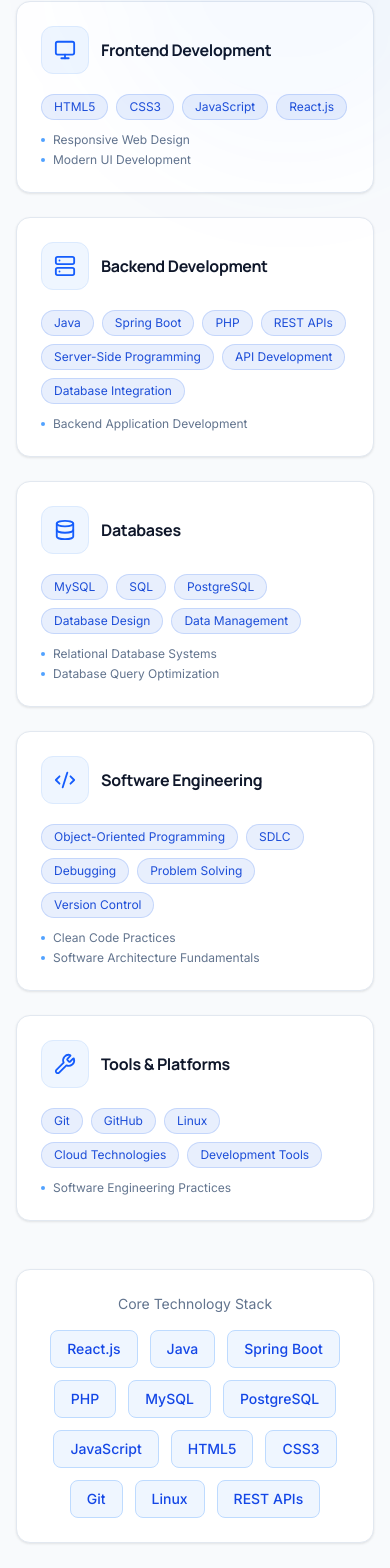
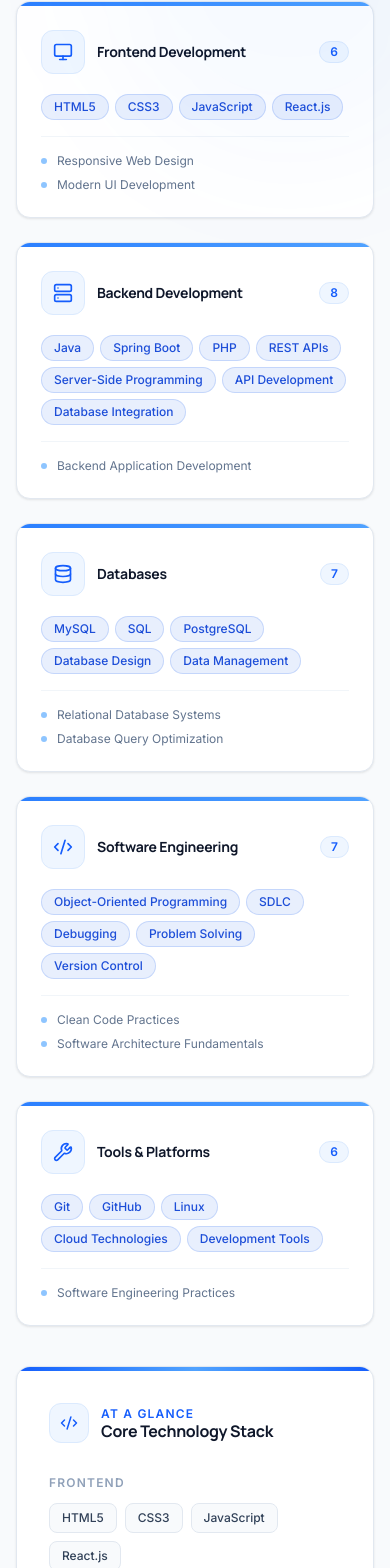
Before and after one commit to quelemine/Quelemine-Portfolio, a Next.js app: page / in a window 390 px wide. Shown: the part 4052-5620 px from the top of the page. Built offline with nearby package versions, Linux system fonts and the light colour scheme.

Commit message:
redesign: skill cards with accent bar + count badge; core stack grouped by category

```diff
--- a/components/Skills/index.tsx
+++ b/components/Skills/index.tsx
@@ -28,9 +28,11 @@ export default function Skills() {
           <h2 className="text-3xl sm:text-4xl font-bold section-title">Technical Skills</h2>
         </motion.div>
 
-        <div className="grid md:grid-cols-2 xl:grid-cols-3 gap-6">
+        <div className="grid md:grid-cols-2 xl:grid-cols-3 gap-6 items-start">
           {skillCategories.map((cat, i) => {
             const Icon = iconMap[cat.icon as keyof typeof iconMap] || Code2;
+            const tags = cat.skills.filter(s => s.split(" ").length <= 2);
+            const descriptors = cat.skills.filter(s => s.split(" ").length > 2);
             return (
               <motion.div
                 key={cat.id}
@@ -38,73 +40,110 @@ export default function Skills() {
                 animate={inView ? { opacity: 1, y: 0 } : {}}
                 transition={{ duration: 0.5, delay: i * 0.1 }}
                 whileHover={{ y: -4 }}
-                className="glass-card rounded-2xl p-6 transition-all duration-300 group"
+                className="glass-card rounded-2xl overflow-hidden transition-all duration-300 group"
               >
+                {/* Accent top bar */}
+                <div className="h-1 w-full bg-gradient-to-r from-blue-500 to-blue-400" />
+
+                <div className="p-6">
                   {/* Card header */}
-                <div className="flex items-center gap-3 mb-5">
-                  <div className="w-12 h-12 rounded-xl bg-blue-50 border border-blue-100 flex items-center justify-center group-hover:bg-blue-100 transition-colors duration-300">
-                    <Icon size={22} className="text-blue-600" />
+                  <div className="flex items-center justify-between mb-5">
+                    <div className="flex items-center gap-3">
+                      <div className="w-11 h-11 rounded-xl bg-blue-50 border border-blue-100 flex items-center justify-center group-hover:bg-blue-100 transition-colors duration-300">
+                        <Icon size={20} className="text-blue-600" />
                       </div>
-                  <h3 className="text-slate-900 font-bold text-base">{cat.title}</h3>
+                      <h3 className="text-slate-900 font-bold text-sm leading-tight">{cat.title}</h3>
+                    </div>
+                    <span className="text-xs font-semibold text-blue-600 bg-blue-50 border border-blue-100 rounded-full px-2.5 py-0.5">
+                      {cat.skills.length}
+                    </span>
                   </div>
 
-                {/* Skills */}
-                {(() => {
-                  const tags = cat.skills.filter(s => s.split(" ").length <= 2);
-                  const descriptors = cat.skills.filter(s => s.split(" ").length > 2);
-                  return (
-                    <>
-                      <div className="flex flex-wrap gap-2 mb-3">
+                  {/* Tag badges */}
+                  <div className="flex flex-wrap gap-1.5">
                     {tags.map((skill, j) => (
                       <motion.span
                         key={skill}
-                            initial={{ opacity: 0, scale: 0.8 }}
+                        initial={{ opacity: 0, scale: 0.85 }}
                         animate={inView ? { opacity: 1, scale: 1 } : {}}
                         transition={{ duration: 0.3, delay: i * 0.1 + j * 0.04 }}
-                            className="skill-badge px-3 py-1 rounded-full text-xs cursor-default"
+                        className="skill-badge px-3 py-1 rounded-full text-xs font-medium cursor-default"
                       >
                         {skill}
                       </motion.span>
                     ))}
                   </div>
+
+                  {/* Descriptor list */}
                   {descriptors.length > 0 && (
-                        <ul className="space-y-1">
+                    <>
+                      <div className="my-4 border-t border-slate-100" />
+                      <ul className="space-y-2">
                         {descriptors.map((skill, j) => (
                           <motion.li
                             key={skill}
                             initial={{ opacity: 0, x: -8 }}
                             animate={inView ? { opacity: 1, x: 0 } : {}}
                             transition={{ duration: 0.3, delay: i * 0.1 + (tags.length + j) * 0.04 }}
-                              className="flex items-center gap-2 text-xs text-slate-500"
+                            className="flex items-center gap-2.5 text-xs text-slate-500"
                           >
-                              <span className="w-1 h-1 rounded-full bg-blue-400 shrink-0" />
+                            <span className="w-1.5 h-1.5 rounded-full bg-blue-300 shrink-0" />
                             {skill}
                           </motion.li>
                         ))}
                       </ul>
+                    </>
                   )}
-                    </>
-                  );
-                })()}
+                </div>
               </motion.div>
             );
           })}
         </div>
 
-        {/* Tech stack visual */}
+        {/* Core Technology Stack */}
         <motion.div
           initial={{ opacity: 0, y: 20 }}
           animate={inView ? { opacity: 1, y: 0 } : {}}
           transition={{ duration: 0.6, delay: 0.6 }}
-          className="mt-12 glass-card rounded-2xl p-6 text-center"
+          className="mt-10 glass-card rounded-2xl overflow-hidden"
         >
-          <p className="text-slate-500 text-sm mb-4">Core Technology Stack</p>
-          <div className="flex flex-wrap justify-center gap-3">
-            {["React.js", "Java", "Spring Boot", "PHP", "MySQL", "PostgreSQL", "JavaScript", "HTML5", "CSS3", "Git", "Linux", "REST APIs"].map((tech) => (
-              <span key={tech} className="px-4 py-2 rounded-lg bg-blue-50 border border-blue-200 text-blue-700 text-sm font-medium hover:border-blue-400 hover:bg-blue-100 transition-all">
+          <div className="h-1 w-full bg-gradient-to-r from-blue-600 via-blue-400 to-blue-600" />
+          <div className="p-8">
+            <div className="flex items-center gap-3 mb-8">
+              <div className="w-10 h-10 rounded-xl bg-blue-50 border border-blue-100 flex items-center justify-center">
+                <Code2 size={18} className="text-blue-600" />
+              </div>
+              <div>
+                <p className="text-xs font-semibold text-blue-600 uppercase tracking-widest">At a Glance</p>
+                <h3 className="text-slate-900 font-bold text-base">Core Technology Stack</h3>
+              </div>
+            </div>
+
+            <div className="grid sm:grid-cols-2 lg:grid-cols-4 gap-6">
+              {([
+                { label: "Frontend", techs: ["HTML5", "CSS3", "JavaScript", "React.js"] },
+                { label: "Backend",  techs: ["Java", "Spring Boot", "PHP", "REST APIs"] },
+                { label: "Database", techs: ["MySQL", "PostgreSQL", "SQL"] },
+                { label: "Tools",    techs: ["Git", "Linux", "GitHub"] },
+              ] as { label: string; techs: string[] }[]).map((group, gi) => (
+                <div key={group.label}>
+                  <p className="text-xs font-semibold text-slate-400 uppercase tracking-widest mb-3">{group.label}</p>
+                  <div className="flex flex-wrap gap-2">
+                    {group.techs.map((tech, ti) => (
+                      <motion.span
+                        key={tech}
+                        initial={{ opacity: 0, y: 8 }}
+                        animate={inView ? { opacity: 1, y: 0 } : {}}
+                        transition={{ duration: 0.3, delay: 0.6 + gi * 0.08 + ti * 0.04 }}
+                        className="px-3 py-1.5 rounded-lg bg-slate-50 border border-slate-200 text-slate-700 text-xs font-medium hover:border-blue-300 hover:bg-blue-50 hover:text-blue-700 transition-all cursor-default"
+                      >
                         {tech}
-              </span>
+                      </motion.span>
                     ))}
+                  </div>
+                </div>
+              ))}
+            </div>
           </div>
         </motion.div>
       </div>
```
Lines whose indentation alone changed are shown as unchanged.
